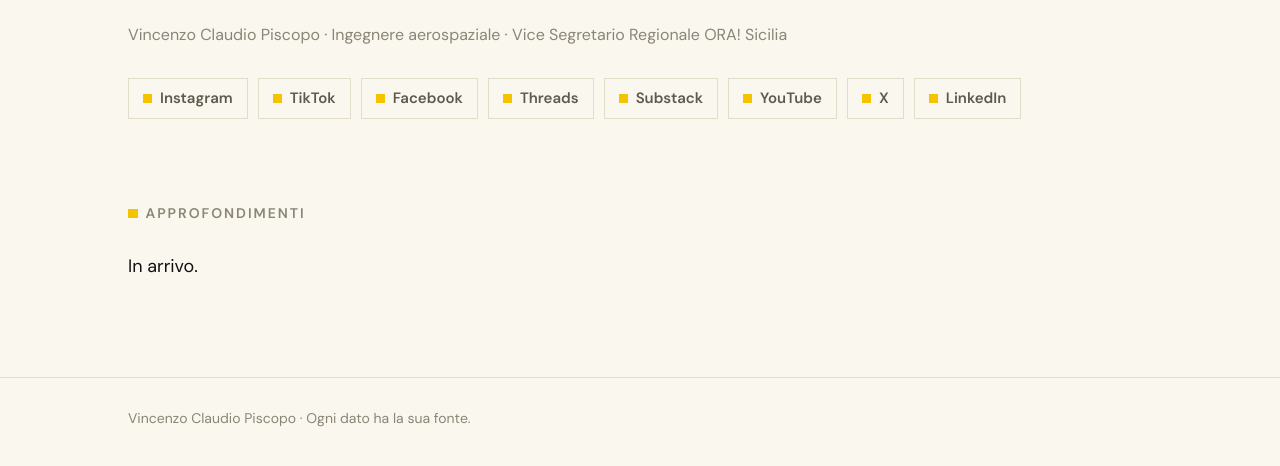
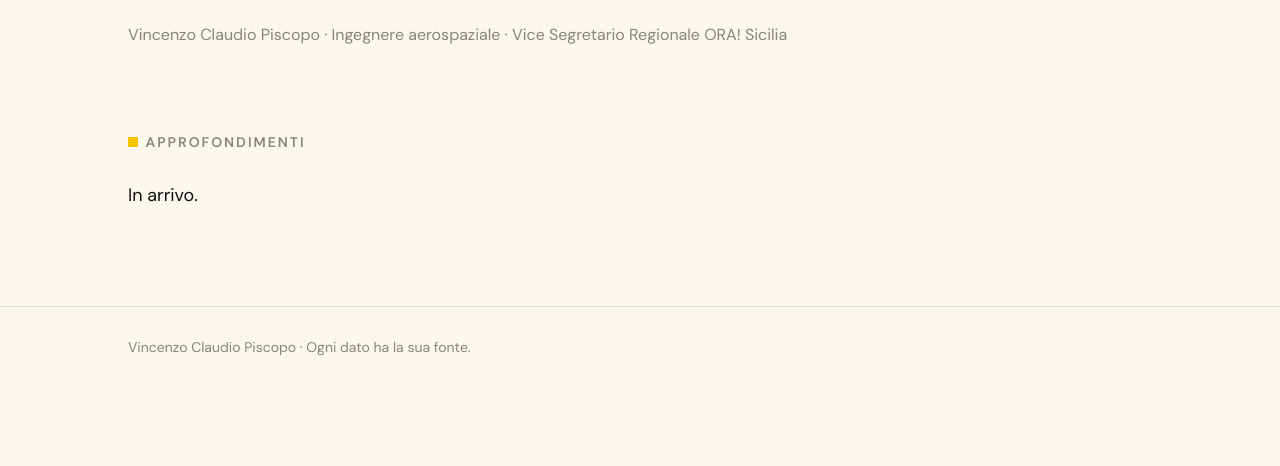
Before and after one commit to piscopo-ora/piscopo-ora.github.io, a plain HTML site: page index.html in a window 1280 px wide. Shown: the part 328-794 px from the top of the page. Drawn offline with Linux system fonts and the light colour scheme.

Commit message:
Social solo nel menu a tendina
Co-Authored-By: Claude Opus 5.5 <noreply@anthropic.com>
Claude-Session: https://claude.ai/code/session_01XZP3umxwFvHaR4DknnF5Y5

```diff
--- a/index.html
+++ b/index.html
@@ -20,7 +20,6 @@
   <h1>La Sicilia in numeri.</h1>
   <p>Se un numero è sbagliato, scrivimi e lo correggo.</p>
   <div class="role">Vincenzo Claudio Piscopo · Ingegnere aerospaziale · Vice Segretario Regionale ORA! Sicilia</div>
-  <div id="social"><div class="social"><a href="https://www.instagram.com/piscopo.ora/" target="_blank" rel="noopener">Instagram</a><a href="https://www.tiktok.com/@piscopo.ora" target="_blank" rel="noopener">TikTok</a><a href="https://www.facebook.com/orapiscopo" target="_blank" rel="noopener">Facebook</a><a href="https://www.threads.com/@piscopo.ora" target="_blank" rel="noopener">Threads</a><a href="https://substack.com/@vincenzoclaudiopiscopo" target="_blank" rel="noopener">Substack</a><a href="https://www.youtube.com/@VincenzoClaudio_Piscopo" target="_blank" rel="noopener">YouTube</a><a href="https://x.com/piscopoora" target="_blank" rel="noopener">X</a><a href="https://www.linkedin.com/in/vincenzoclaudiopiscopo" target="_blank" rel="noopener">LinkedIn</a></div></div>
  </section>
  <section class="wrap section-t" id="dati">
   <div class="label"><span class="sq"></span>Approfondimenti</div>
```
